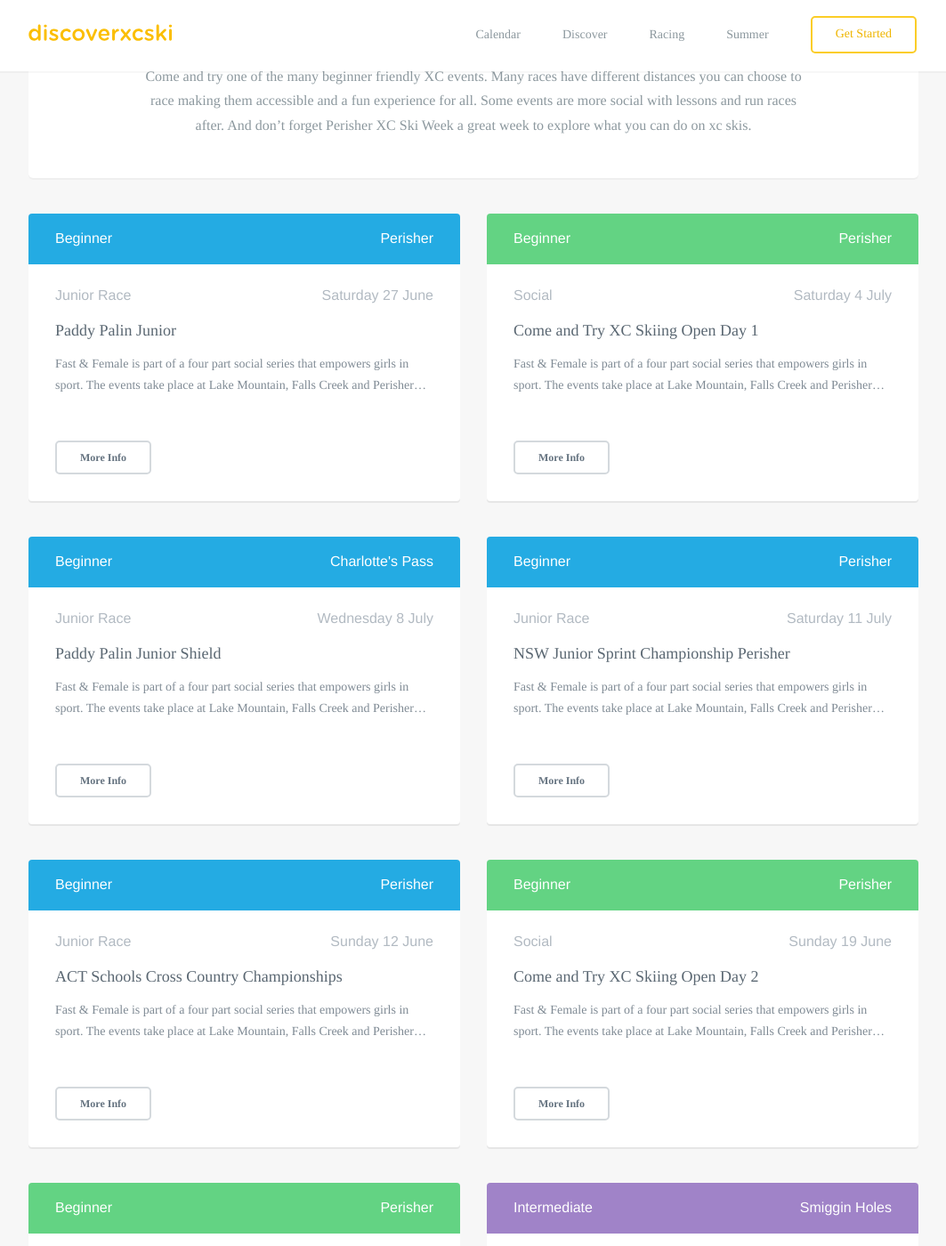
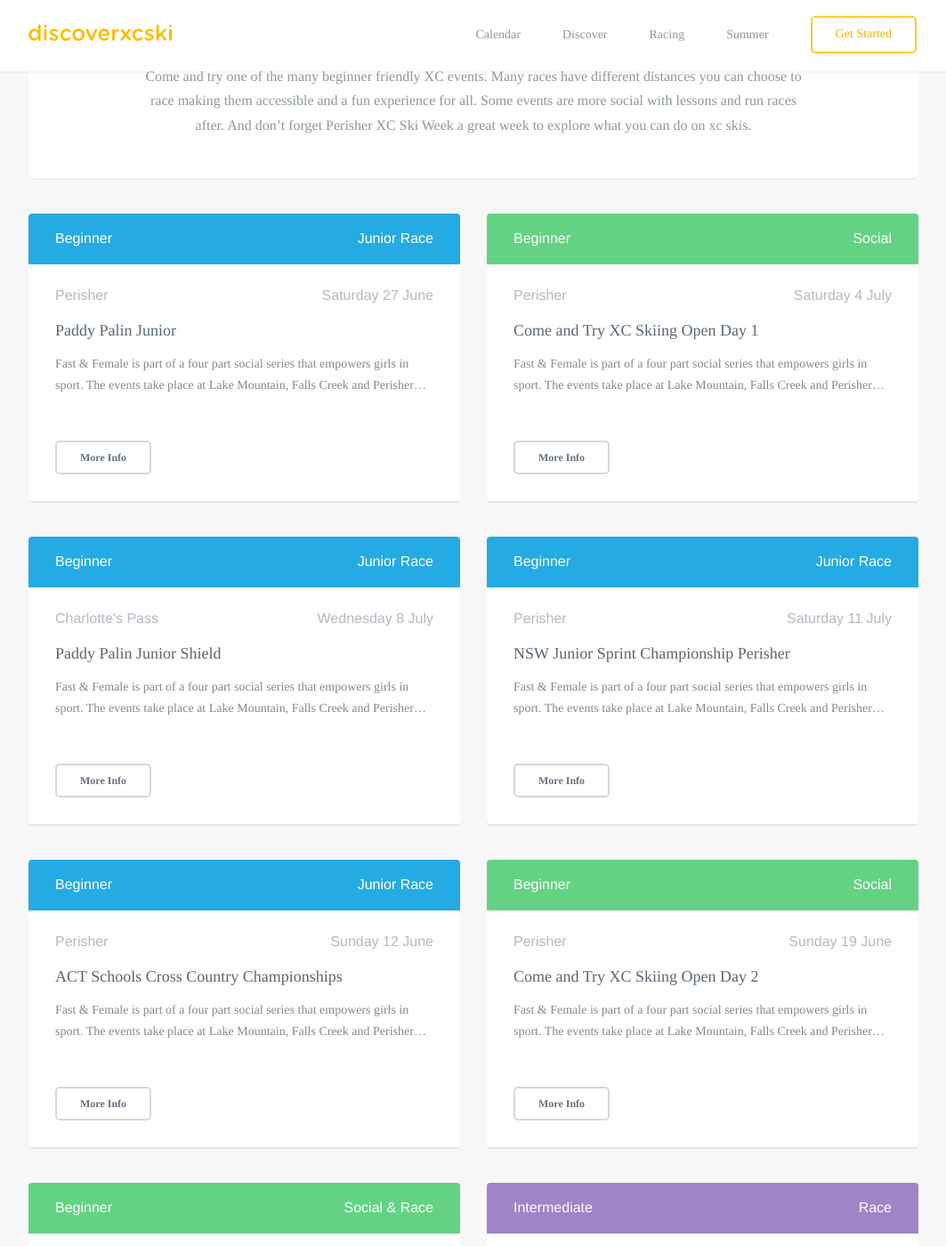
Before and after one commit to robcatto/robcatto.github.io, a Jekyll site: the page built from events/index.html, in a window 1280 px wide and 1400 px high, scrolled down 363 px. Shown: the whole window at 89% size, without its empty margins (108-1171 px from the left). Built offline with Jekyll 4.4.1, drawn with Linux system fonts in a browser that asks for light colours; some web fonts are replaced; Markdown is read by kramdown in place of the engine named in the settings; some of the changed text lies outside the part shown.

Commit message:
Update index.html

```diff
--- a/events/index.html
+++ b/events/index.html
@@ -615,10 +615,10 @@ layout: default
     <div class="event__bar">
 
       <span class="event__difficulty">Beginner</span>
-      <span class="event__place">Perisher</span>
+      <span class="event__place">Junior Race</span>
     </div>
 
-    <strong>Junior Race</strong>
+    <strong>Perisher</strong>
     <strong style="position: absolute; right: 30px; top: 87px;">Saturday 27 June</strong>
     <h3>Paddy Palin Junior</h3>
     <p class="description">
@@ -648,10 +648,10 @@ layout: default
 ">
 
       <span class="event__difficulty">Beginner</span>
-      <span class="event__place">Perisher</span>
+      <span class="event__place">Social</span>
     </div>
 
-    <strong>Social</strong>
+    <strong>Perisher</strong>
     <strong style="position: absolute; right: 30px; top: 87px;">Saturday 4 July</strong>
     <h3>Come and Try XC Skiing Open Day 1</h3>
     <p class="description">
@@ -677,10 +677,10 @@ layout: default
     <div class="event__bar">
 
       <span class="event__difficulty">Beginner</span>
-      <span class="event__place">Charlotte's Pass</span>
+      <span class="event__place">Junior Race</span>
     </div>
 
-    <strong>Junior Race</strong>
+    <strong>Charlotte's Pass</strong>
     <strong style="position: absolute; right: 30px; top: 87px;">Wednesday 8 July</strong>
     <h3>Paddy Palin Junior Shield</h3>
     <p class="description">
@@ -708,10 +708,10 @@ layout: default
     <div class="event__bar">
 
       <span class="event__difficulty">Beginner</span>
-      <span class="event__place">Perisher</span>
+      <span class="event__place">Junior Race</span>
     </div>
 
-    <strong>Junior Race</strong>
+    <strong>Perisher</strong>
     <strong style="position: absolute; right: 30px; top: 87px;">Saturday 11 July</strong>
     <h3>NSW Junior Sprint Championship Perisher</h3>
     <p class="description">
@@ -740,10 +740,10 @@ layout: default
     <div class="event__bar">
 
       <span class="event__difficulty">Beginner</span>
-      <span class="event__place">Perisher</span>
+      <span class="event__place">Junior Race</span>
     </div>
 
-    <strong>Junior Race</strong>
+    <strong>Perisher</strong>
     <strong style="position: absolute; right: 30px; top: 87px;">Sunday 12 June</strong>
     <h3>ACT Schools Cross Country Championships</h3>
     <p class="description">
@@ -772,10 +772,10 @@ layout: default
 ">
 
       <span class="event__difficulty">Beginner</span>
-      <span class="event__place">Perisher</span>
+      <span class="event__place">Social</span>
     </div>
 
-    <strong>Social</strong>
+    <strong>Perisher</strong>
     <strong style="position: absolute; right: 30px; top: 87px;">Sunday 19 June</strong>
     <h3>Come and Try XC Skiing Open Day 2</h3>
     <p class="description">
@@ -805,10 +805,10 @@ layout: default
 ">
 
       <span class="event__difficulty">Beginner</span>
-      <span class="event__place">Perisher</span>
+      <span class="event__place">Social &amp; Race</span>
     </div>
 
-    <strong>Social &amp; Race</strong>
+    <strong>Perisher</strong>
     <strong style="position: absolute; right: 30px; top: 87px;">Saturday 1 August</strong>
     <h3>Perisher XC Ski Week</h3>
     <p class="description">
@@ -838,10 +838,10 @@ layout: default
 ">
 
       <span class="event__difficulty">Intermediate</span>
-      <span class="event__place">Smiggin Holes</span>
+      <span class="event__place">Race</span>
     </div>
 
-    <strong>Race</strong>
+    <strong>Smiggin Holes</strong>
     <strong style="position: absolute; right: 30px; top: 87px;">Sunday 1 August</strong>
     <h3>KCros Tour</h3>
     <p class="description">
@@ -871,10 +871,10 @@ layout: default
 ">
 
       <span class="event__difficulty">Intermediate</span>
-      <span class="event__place">Perisher</span>
+      <span class="event__place">Race</span>
     </div>
 
-    <strong>Race</strong>
+    <strong>Perisher</strong>
     <strong style="position: absolute; right: 30px; top: 87px;">Thursday 6 August</strong>
     <h3>Sundeck Handicap Cup</h3>
     <p class="description">
@@ -904,10 +904,10 @@ layout: default
 ">
 
       <span class="event__difficulty">Intermediate</span>
-      <span class="event__place">Perisher</span>
+      <span class="event__place">Race</span>
     </div>
 
-    <strong>Race</strong>
+    <strong>Perisher</strong>
     <strong style="position: absolute; right: 30px; top: 87px;">Saturday 8 August</strong>
     <h3>Snowy Mountain Classic</h3>
     <p class="description">
@@ -937,10 +937,10 @@ layout: default
 ">
 
       <span class="event__difficulty">Beginner</span>
-      <span class="event__place">Perisher</span>
+      <span class="event__place">Social</span>
     </div>
 
-    <strong>Social</strong>
+    <strong>Perisher</strong>
     <strong style="position: absolute; right: 30px; top: 87px;">Sunday 9 August</strong>
     <h3>Fast and Female Perisher</h3>
     <p class="description">
@@ -967,10 +967,10 @@ layout: default
     <div class="event__bar">
 
       <span class="event__difficulty">Beginner</span>
-      <span class="event__place">Perisher</span>
+      <span class="event__place">Junior Race</span>
     </div>
 
-    <strong>Junior Race</strong>
+    <strong>Perisher</strong>
     <strong style="position: absolute; right: 30px; top: 87px;">Tuesday 25 August</strong>
     <h3>NSW Interschools Races Perisher</h3>
     <p class="description">
```
